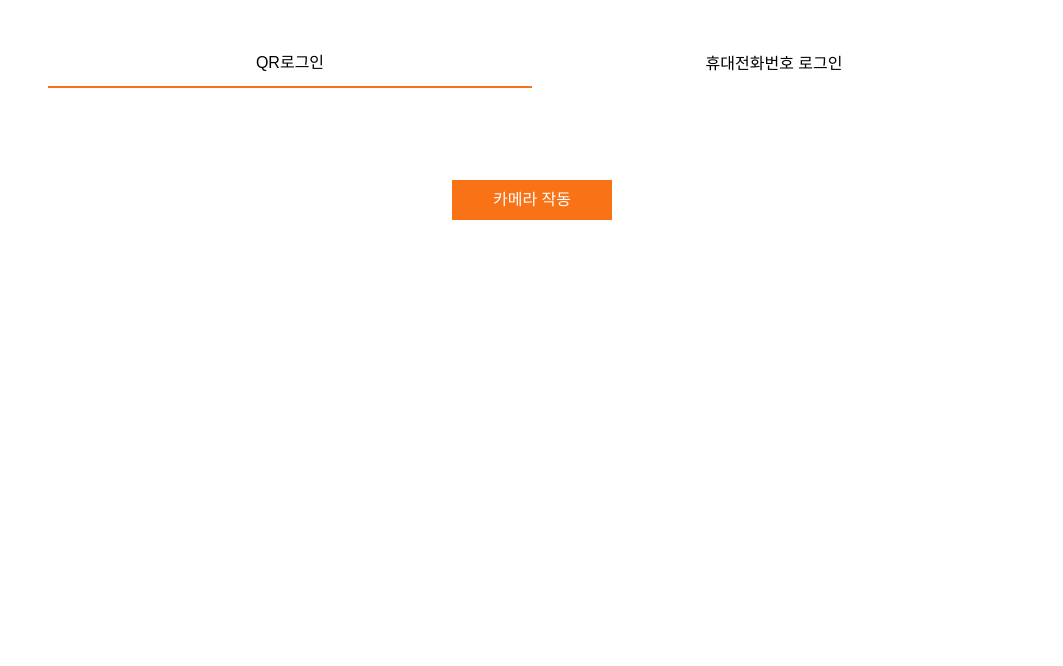
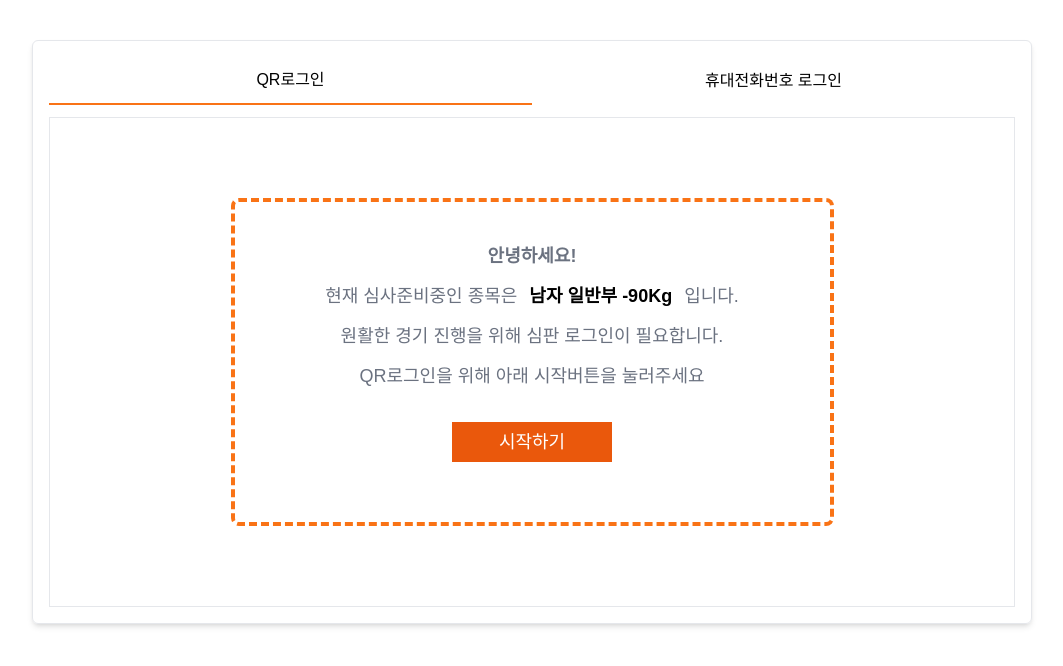
Before and after one commit to kiilove/bdbdgreferee, a React (Create React App) app: page / in a window 1280 px wide. Shown: the top 666 px of the page, without its empty margins (108-1171 px from the left). Built offline with nearby package versions, Linux system fonts and the light colour scheme.

Commit message:
commit on "main"

```diff
--- a/package.json
+++ b/package.json
@@ -12,7 +12,7 @@
     "react-icons": "^4.7.1",
     "react-modern-drawer": "^1.2.0",
     "react-qr-code": "^2.0.11",
-    "react-qr-reader": "^3.0.0-beta-1",
+    "react-qr-reader": "^2.2.1",
     "react-qr-scanner": "1.0.0-alpha.7",
     "react-router-dom": "^6.8.0",
     "react-scripts": "5.0.1",
--- a/src/pages/Login.jsx
+++ b/src/pages/Login.jsx
@@ -5,12 +5,12 @@ import QrLogin from "./QrLogin";
 const Login = () => {
   const [tab, setTab] = useState("qr");
   return (
-    <div className="flex w-full justify-center items-center h-full">
+    <div className="flex w-full justify-center items-center h-full ">
       <div
-        className="flex justify-center mt-10 flex-col gap-y-3 px-4 w-full"
+        className="flex justify-center mt-10 flex-col gap-y-3 p-4 w-full rounded-md shadow-md border"
         style={{ maxWidth: "1000px" }}
       >
-        <div className="flex w-full h-full justify-center items-start align-top flex-col gap-y-3 bg-slate-100">
+        <div className="flex w-full h-full justify-center items-start align-top flex-col gap-y-3 bg-slate-100 ">
           <div className="flex w-full h-12 bg-white">
             <div
               className={`flex w-1/2 h-full justify-center items-center ${
--- a/src/pages/QrLogin.jsx
+++ b/src/pages/QrLogin.jsx
@@ -1,20 +1,50 @@
-import React, { useCallback, useEffect, useState } from "react";
-import { QrReader } from "react-qr-reader";
+import React, { useCallback, useEffect, useRef, useState } from "react";
+import QrReader from "react-qr-reader";
 
 const QrLogin = () => {
-  const [selected, setSelected] = useState(true);
+  const [selected, setSelected] = useState("environment");
   const [startScan, setStartScan] = useState(false);
   const [loadingScan, setLoadingScan] = useState(false);
-  const [data, setData] = useState("No result");
+  const [data, setData] = useState("");
   const [uid, setUid] = useState();
   const [loginTime, setLoginTime] = useState();
   const [deviceId, setDeviceId] = useState("");
   const [devices, setDevices] = useState([]);
+
+  const camRef = useRef(null);
+
+  const handleScan = async (scanData) => {
+    setLoadingScan(true);
+    console.log(`loaded data data`, scanData);
+    if (scanData && scanData !== "") {
+      console.log(`loaded >>>`, scanData);
+      setData(scanData);
+      setStartScan(false);
+      setLoadingScan(false);
+      // setPrecScan(scanData);
+    }
+  };
+  const handleError = (err) => {
+    console.error(err);
+  };
+
   const handleDevices = useCallback(
     (mediaDevices) =>
       setDevices(mediaDevices.filter(({ kind }) => kind === "videoinput")),
     [setDevices]
   );
+
+  const closeCam = async () => {
+    const stream = await navigator.mediaDevices.getUserMedia({
+      audio: false,
+      video: true,
+    });
+    stream.getTracks().forEach(function (track) {
+      track.stop();
+      track.enabled = false;
+    });
+    camRef.current.stopCamera();
+  };
 
   useEffect(() => {
     navigator.mediaDevices.enumerateDevices().then(handleDevices);
@@ -49,86 +79,61 @@ const QrLogin = () => {
     //console.log(data);
   }, [data]);
 
-  // useEffect(() => {
-  //   const chkCam = navigator.mediaDevices
-  //     .enumerateDevices()
-  //     .then((item) => item.filter(({ kind }) => kind === "videoinput"));
-
-  //   setDevices((prev) => (prev = chkCam));
-  // }, []);
-
   useEffect(() => {
     console.log(deviceId);
   }, [deviceId]);
 
   return (
-    <div className="flex w-full h-screen justify-center items-center">
-      <div className="flex w-full h-full p-20 flex-col justify-start items-center">
-        <div className="flex">
+    <div className="flex w-full h-full justify-start items-start flex-col border">
+      {!startScan ? (
+        <div className="flex w-full h-full justify-center items-center p-20 box-border">
+          <div className="flex w-3/4 h-3/4 rounded-lg border-4 border-dashed border-orange-500 flex-col p-10 justify-center items-center gap-y-3">
+            <p className=" text-lg font-semibold text-gray-500">안녕하세요!</p>
+            <p className=" text-lg text-gray-500">
+              현재 심사준비중인 종목은
+              <span className="text-lg font-bold text-black mx-3">
+                남자 일반부 -90Kg
+              </span>
+              입니다.
+            </p>
+            <p className=" text-lg text-gray-500">
+              원활한 경기 진행을 위해 심판 로그인이 필요합니다.
+            </p>
+            <p className=" text-lg text-gray-500">
+              QR로그인을 위해 아래 시작버튼을 눌러주세요
+            </p>
+            <div className="flex w-full justify-center items-center my-5">
               <button
-            className="w-40 h-10 bg-orange-500 text-white"
+                className="w-40 h-10 bg-orange-600 text-white text-lg"
+                onClick={() => setStartScan(true)}
+              >
+                시작하기
+              </button>
+            </div>
+          </div>
+        </div>
+      ) : (
+        <div className="flex w-full h-full justify-center items-center p-1 box-border">
+          <div className="flex w-3/5 h-3/5 rounded-lg  border-orange-500 flex-col p-5 justify-center items-center gap-y-3">
+            <QrReader
+              facingMode="user"
+              delay={1000}
+              onError={handleError}
+              onScan={handleScan}
+              // chooseDeviceId={()=>selected}
+              className="w-full h-full border-4"
+            />
+            <button
+              className="w-40 h-10 bg-orange-600 text-white text-lg"
               onClick={() => {
                 setStartScan(!startScan);
               }}
             >
-            {startScan ? "카메라 중지" : "카메라 작동"}
+              {startScan && "카메라 중지"}
             </button>
-        </div>
-
-        {startScan && (
-          <div className="flex flex-col w-full h-full gap-y-2 justify-center items-center mt-2">
-            <div className="flex w-full justify-center items-center flex-col">
-              {devices &&
-                devices.map((device, idx) => (
-                  <div>
-                    <p>
-                      <span>{idx + 1}</span>
-                      <span>:</span>
-                      {device.groupId}
-                    </p>
-                  </div>
-                ))}
-            </div>
-            <div className="flex w-full justify-center items-center">
-              <button onClick={() => setSelected(!selected)}>좌우반전</button>
-            </div>
-            <div className="flex w-full justify-center items-center">
-              {devices &&
-                devices.map((device, idx) => (
-                  <button
-                    className="w-10 h-10 bg-orange-300 flex justify-center items-center"
-                    onClick={() =>
-                      device.deviceId &&
-                      setDeviceId((prev) => (prev = device.groupId))
-                    }
-                  >
-                    {idx + 1}
-                  </button>
-                ))}
-            </div>
-            <div className="flex w-full h-full justify-center items-top">
-              <QrReader
-                videoId={deviceId}
-                onResult={(result, error) => {
-                  if (!!result) {
-                    //setData(result?.text);
-                    setData(result);
-                  }
-                }}
-                className="w-3/4 h-3/4"
-                constraints={{
-                  facingMode: selected ? "user" : "environment",
-                }}
-              />
           </div>
         </div>
       )}
-        {data && (
-          <div>
-            <p>{data.text && loginTime && data.text}</p>
-          </div>
-        )}
-      </div>
     </div>
   );
 };
```
Also changed, not shown: 1 other file (tests, documents, lock files or other folders). Lines whose indentation alone changed are shown as unchanged.
